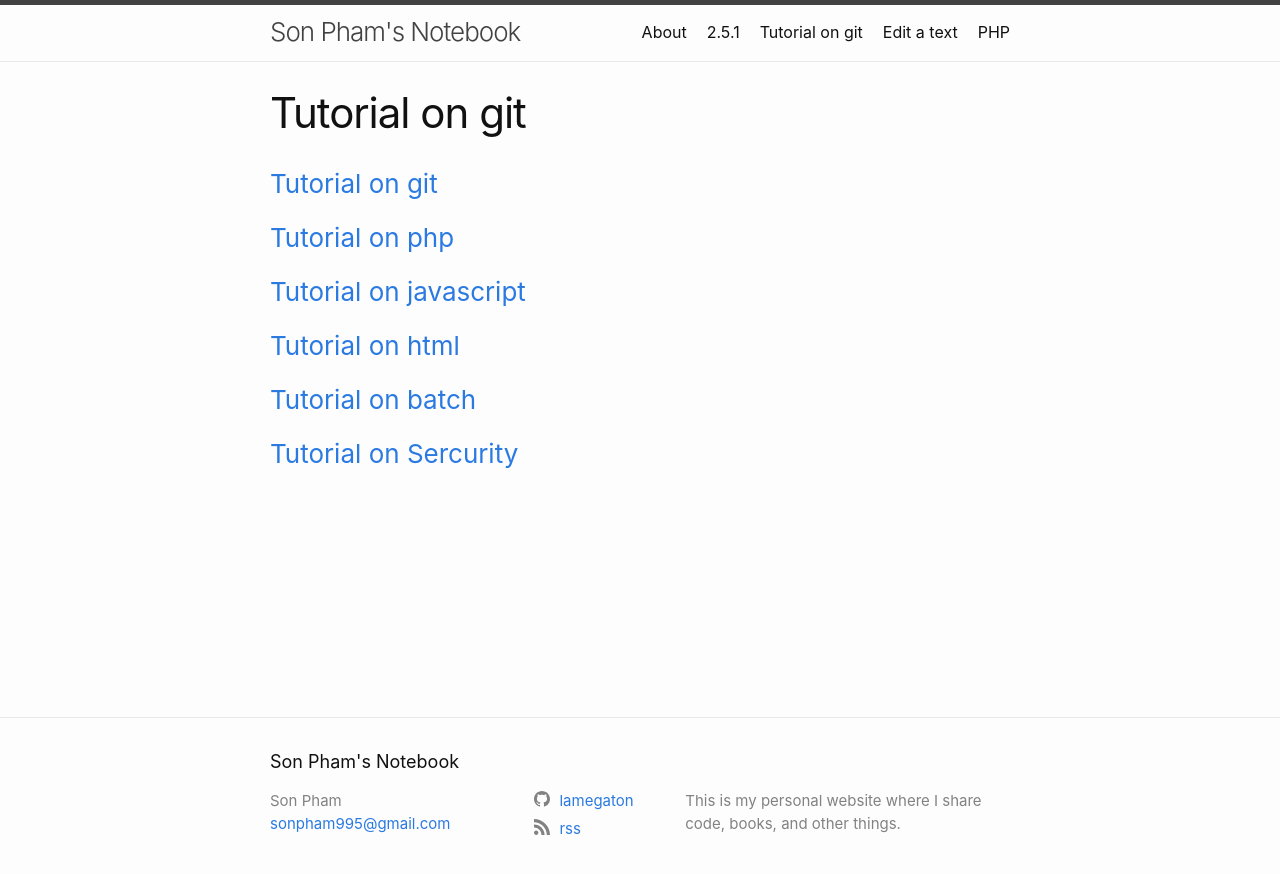
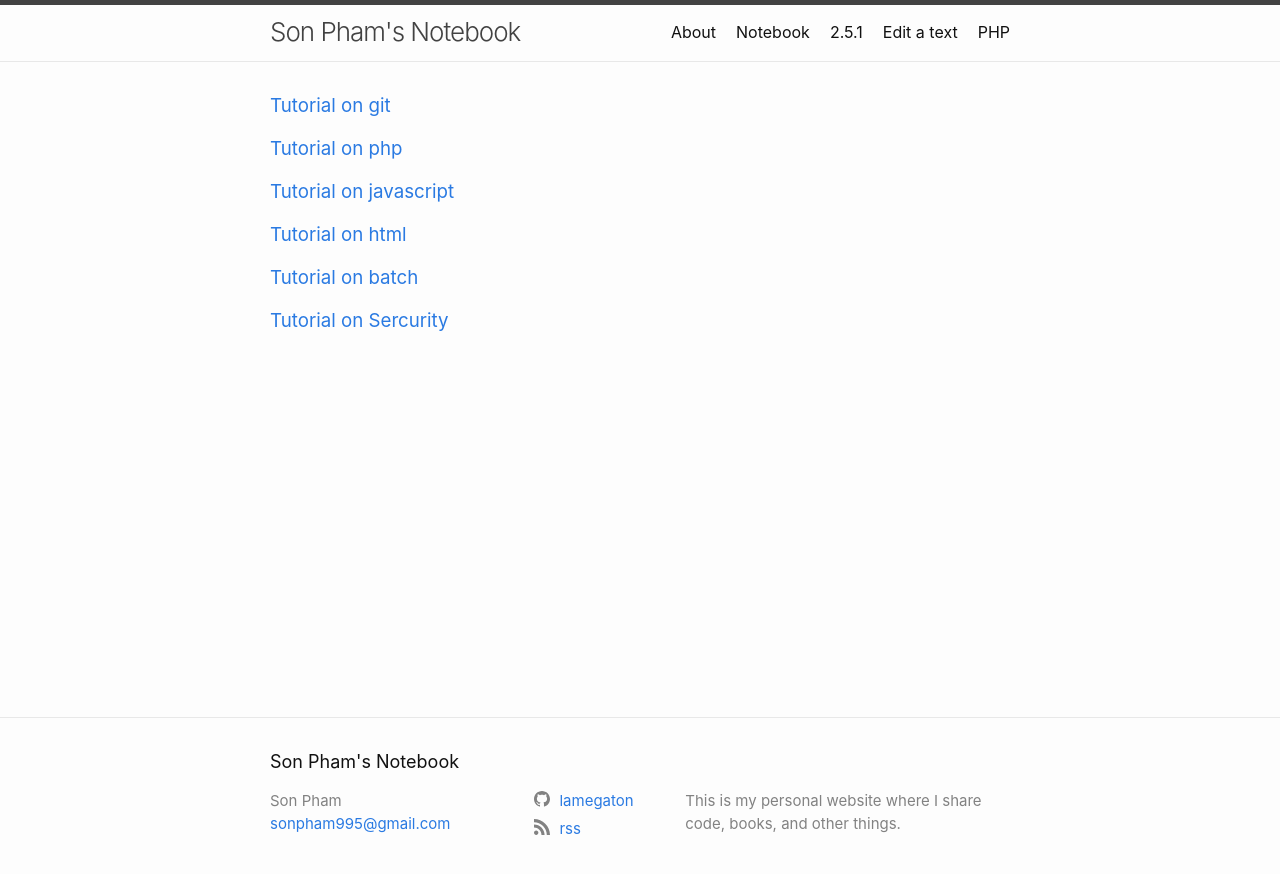
Before and after one commit to lamegaton/lamegaton.github.io, a Jekyll site: the page built from notebook/index.md, in a window 1280 px wide. Shown: the top 874 px of the page. Built offline with Jekyll 4.4.1, drawn with Linux system fonts in a browser that asks for light colours; our own code applies the rules of GitHub Pages for plain Markdown files.

Commit message:
Update index.md

```diff
--- a/notebook/index.md
+++ b/notebook/index.md
@@ -1,3 +1,9 @@
+---
+layout: default
+title: Notebook
+nav_order: 1
+---
+
 ### [Tutorial on git](git/)
 ### [Tutorial on php](php/)
 ### [Tutorial on javascript](javascript/)
```
